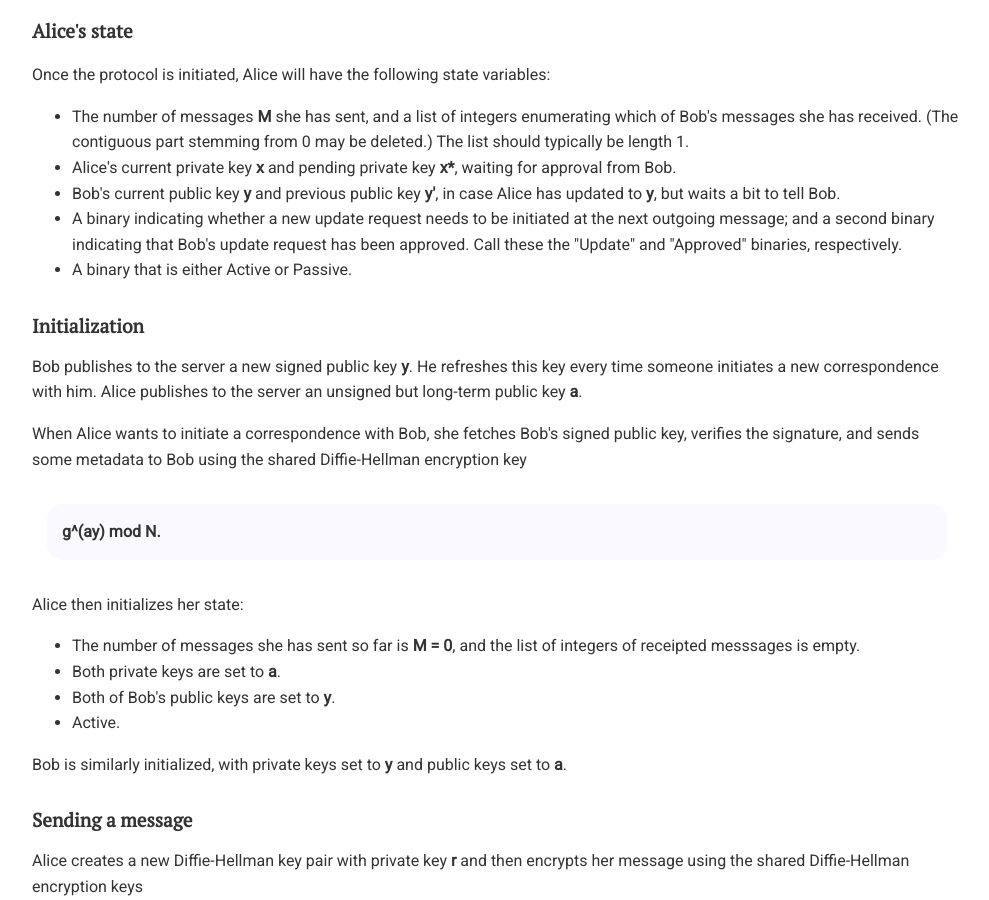
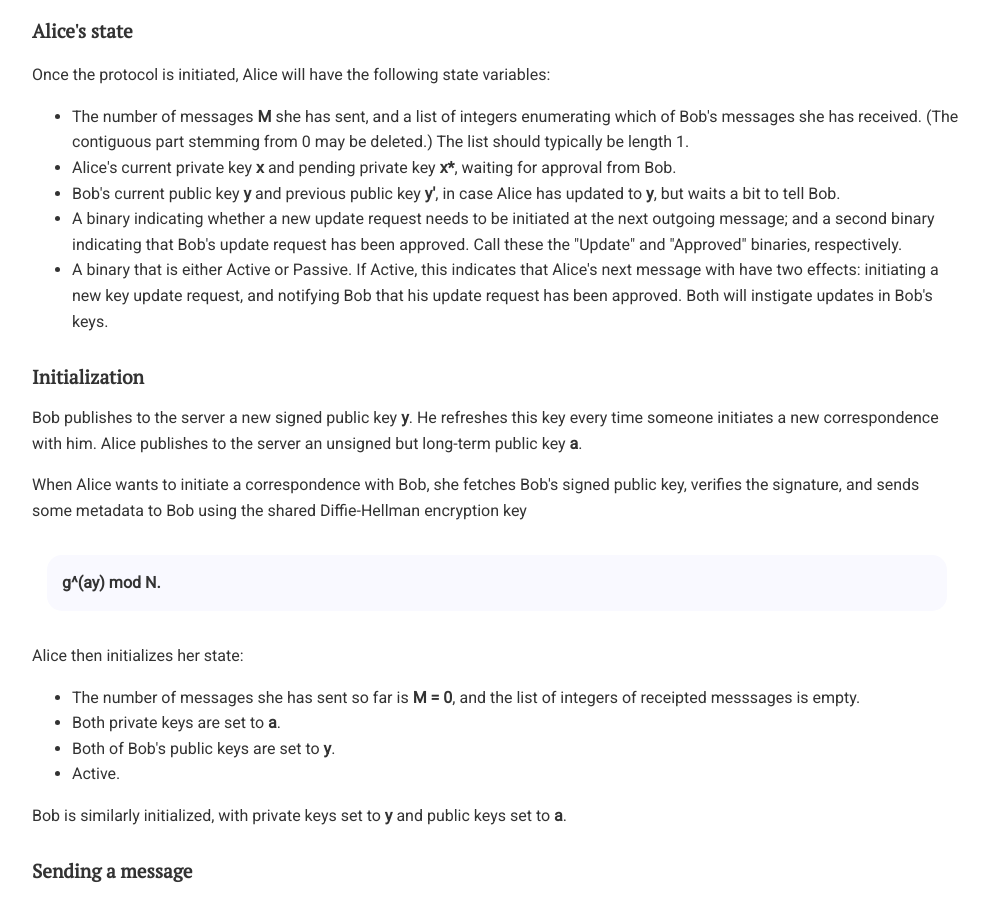
Before and after one commit to chatscrypt/chatscrypt.github.io, a Jekyll site: the page built from _posts/2020-01-24-the-chatscrypt-architecture-part-iv-authenticated-inductive-diffie-hellman-2.html, in a window 1280 px wide and 900 px high, scrolled down 543 px. Shown: the whole window, without its empty margins (143-1132 px from the left). Built offline with Jekyll 4.4.1, drawn with Linux system fonts in a browser that asks for light colours; comment, search, counter and statistics services are not loaded.

Commit message:
Update 2020-01-24-the-chatscrypt-architecture-part-iv-authenticated-inductive-diffie-hellman-2.html

```diff
--- a/_posts/2020-01-24-the-chatscrypt-architecture-part-iv-authenticated-inductive-diffie-hellman-2.html
+++ b/_posts/2020-01-24-the-chatscrypt-architecture-part-iv-authenticated-inductive-diffie-hellman-2.html
@@ -20,7 +20,7 @@
 <li>Alice's current private key <b>x</b> and pending private key <b>x*</b>, waiting for approval from Bob.
 <li>Bob's current public key <b>y</b> and previous public key <b>y'</b>, in case Alice has updated to <b>y</b>, but waits a bit to tell Bob.
 <li>A binary indicating whether a new update request needs to be initiated at the next outgoing message; and a second binary indicating that Bob's update request has been approved. Call these the "Update" and "Approved" binaries, respectively.
-<li>A binary that is either Active or Passive.
+<li>A binary that is either Active or Passive. If Active, this indicates that Alice's next message with have two effects: initiating a new key update request, and notifying Bob that his update request has been approved. Both will instigate updates in Bob's keys.
 </ul>
 
 
```
